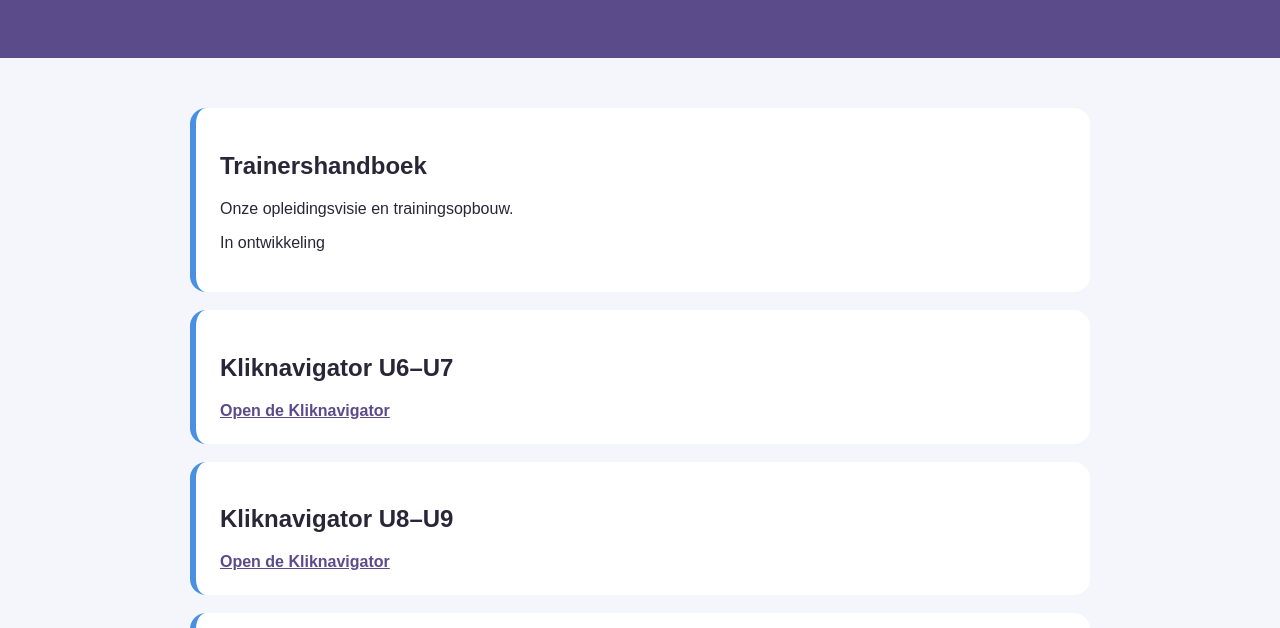
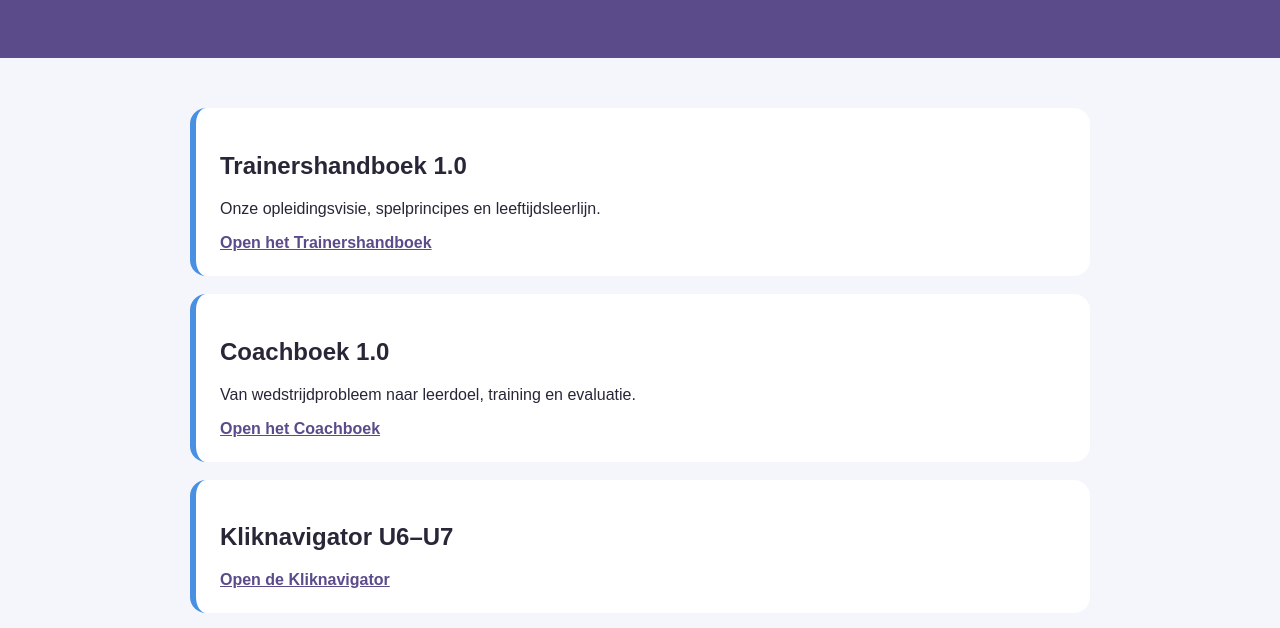
Before and after one commit to Francoiswavria/kskw-voetbalacademy, a plain HTML site: page index.html in a window 1280 px wide. Shown: the part 146-774 px from the top of the page. Drawn offline with Linux system fonts and the light colour scheme.

Commit message:
Add Trainershandboek and Coachboek sections

```diff
--- a/index.html
+++ b/index.html
@@ -41,11 +41,19 @@
     <p>Kijken → Herkennen → Beslissen → Spelen → Groeien</p>
   </header>
   <main>
-    <div class="kaart">
-      <h2>Trainershandboek</h2>
-      <p>Onze opleidingsvisie en trainingsopbouw.</p>
-      <p>In ontwikkeling</p>
-    </div>
+  <div class="kaart">
+  <h2>Trainershandboek 1.0</h2>
+  <p>Onze opleidingsvisie, spelprincipes en leeftijdsleerlijn.</p>
+  <a href="trainershandboek-v1.html">Open het Trainershandboek</a>
+</div>
+
+<div class="kaart">
+  <h2>Coachboek 1.0</h2>
+  <p>Van wedstrijdprobleem naar leerdoel, training en evaluatie.</p>
+  <a href="coachboek-v1.html">Open het Coachboek</a>
+</div>
+
+
     <div class="kaart">
       <h2>Kliknavigator U6–U7</h2>
       <a href="https://francoiswavria.github.io/wavria-gedragskompas./kliknavigator-u6-u7.html">
```
